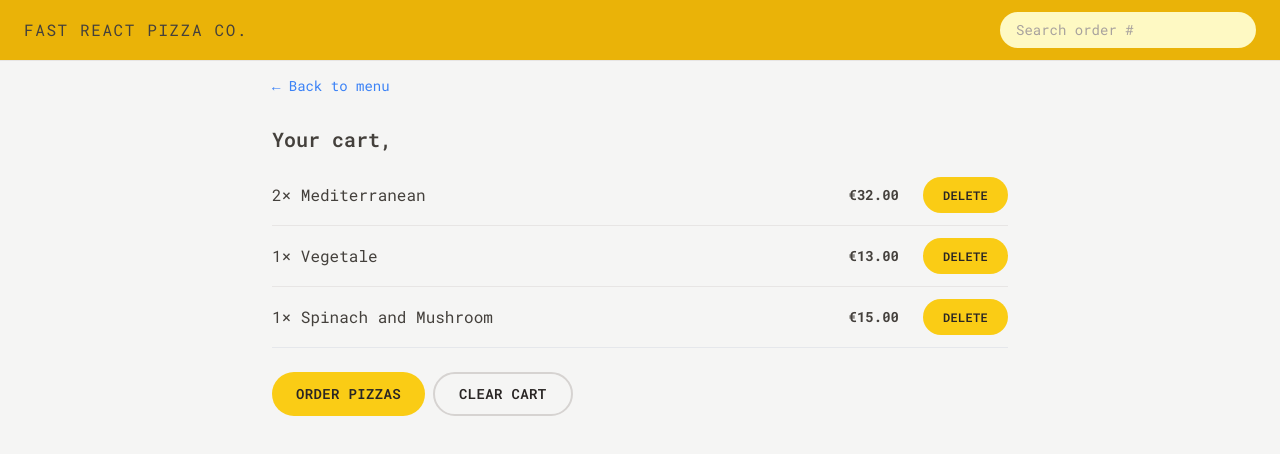
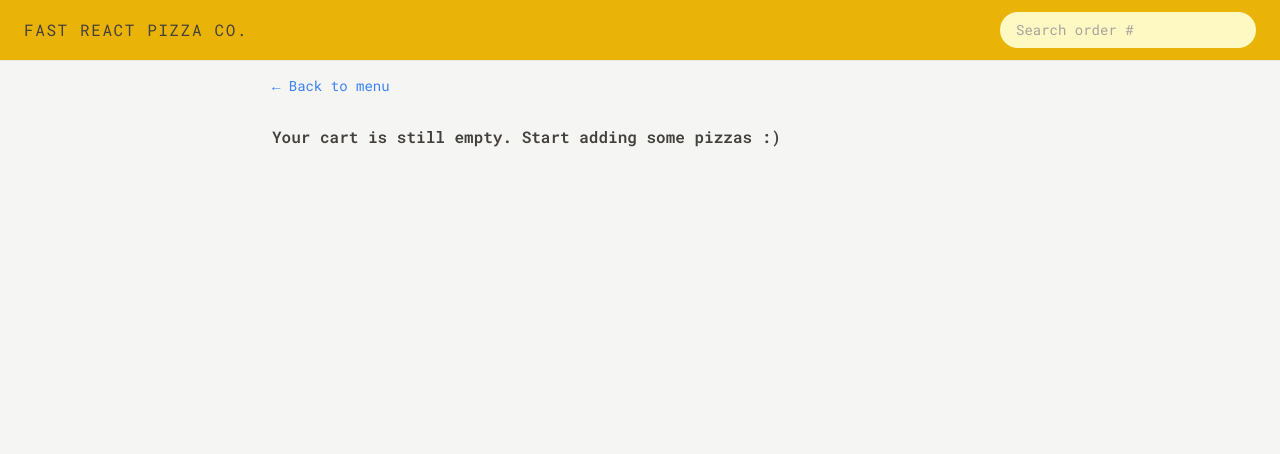
Before and after one commit to RaghadDeveloper/fast-react-pizza, a React (Vite) app: page /cart in a window 1280 px wide. Shown: the top 454 px of the page. Built offline with nearby package versions, Linux system fonts and the light colour scheme.

Commit message:
Building the cart page

```diff
--- a/src/features/cart/Cart.jsx
+++ b/src/features/cart/Cart.jsx
@@ -1,35 +1,16 @@
 import LinkButton from "../../ui/LinkButton";
 import Button from "../../ui/Button";
 import CartItem from "./CartItem";
-import { useSelector } from "react-redux";
-
-const fakeCart = [
-  {
-    pizzaId: 12,
-    name: "Mediterranean",
-    quantity: 2,
-    unitPrice: 16,
-    totalPrice: 32,
-  },
-  {
-    pizzaId: 6,
-    name: "Vegetale",
-    quantity: 1,
-    unitPrice: 13,
-    totalPrice: 13,
-  },
-  {
-    pizzaId: 11,
-    name: "Spinach and Mushroom",
-    quantity: 1,
-    unitPrice: 15,
-    totalPrice: 15,
-  },
-];
+import { useDispatch, useSelector } from "react-redux";
+import { clearCart, getCart } from "./cartSlice";
+import EmptyCart from "./EmptyCart";
 
 function Cart() {
   const username = useSelector((state) => state.user.username);
-  const cart = fakeCart;
+  const cart = useSelector(getCart);
+  const dispatch = useDispatch();
+
+  if (!cart.length) return <EmptyCart />;
 
   return (
     <div className="py-3 px-4">
@@ -47,7 +28,9 @@
         <Button type="primary" to="/order/new">
           Order pizzas
         </Button>
-        <Button type="secondary">Clear cart</Button>
+        <Button type="secondary" onClick={() => dispatch(clearCart())}>
+          Clear cart
+        </Button>
       </div>
     </div>
   );
--- a/src/features/cart/EmptyCart.jsx
+++ b/src/features/cart/EmptyCart.jsx
@@ -1,11 +1,13 @@
-import { Link } from 'react-router-dom';
+import LinkButton from "../../ui/LinkButton";
 
 function EmptyCart() {
   return (
-    <div>
-      <Link to="/menu">&larr; Back to menu</Link>
+    <div className="px-4 py-3">
+      <LinkButton to="/menu">&larr; Back to menu</LinkButton>
 
-      <p>Your cart is still empty. Start adding some pizzas :)</p>
+      <p className="mt-7 font-semibold">
+        Your cart is still empty. Start adding some pizzas :)
+      </p>
     </div>
   );
 }
--- a/src/features/cart/cartSlice.js
+++ b/src/features/cart/cartSlice.js
@@ -48,6 +48,8 @@
 
 export default cartSlice.reducer;
 
+export const getCart = (state) => state.cart.cart;
+
 export const getTotalCartQuantity = (state) =>
   state.cart.cart.reduce((sum, item) => sum + item.quantity, 0);
 
```
